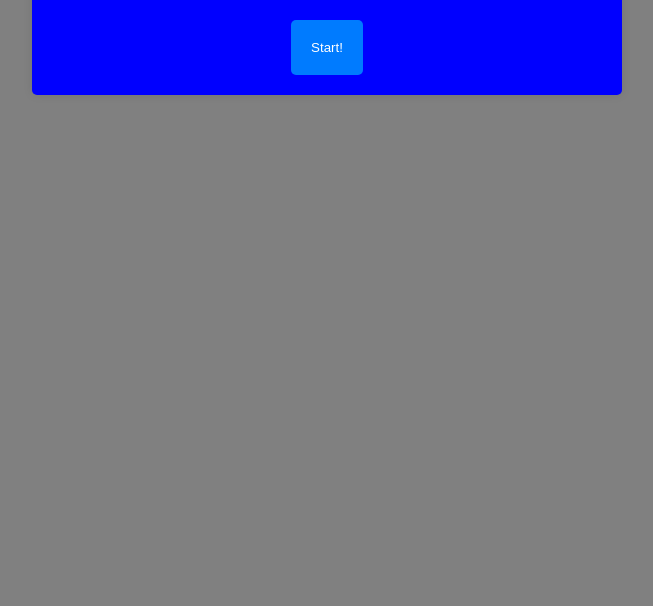
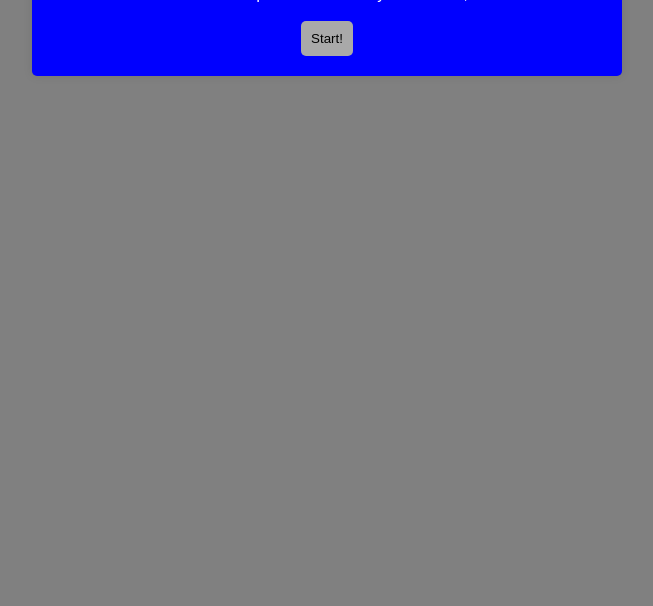
Before and after one commit to Godbero/trivia-game2-CSS, a plain HTML site: page index.html in a window 1280 px wide. Shown: the part 194-800 px from the top of the page, without its empty margins (313-966 px from the left). Drawn offline with Linux system fonts and the light colour scheme.

Commit message:
Close out

```diff
--- a/rbg-trivia.css
+++ b/rbg-trivia.css
@@ -34,14 +34,13 @@ body {
 }
 
 button {
-  background-color: #007bff;
-  color: white;
+  background-color: darkgray;
   border: none;
   border-radius: 5px;
-  padding: 20px;
+  padding: 10px;
   cursor: pointer;
 }
 
 button:hover {
-  background-color: #0056b3;
+  background-color: gray;
 }
```
Also changed, not shown: index.html (+0 -1 lines).
